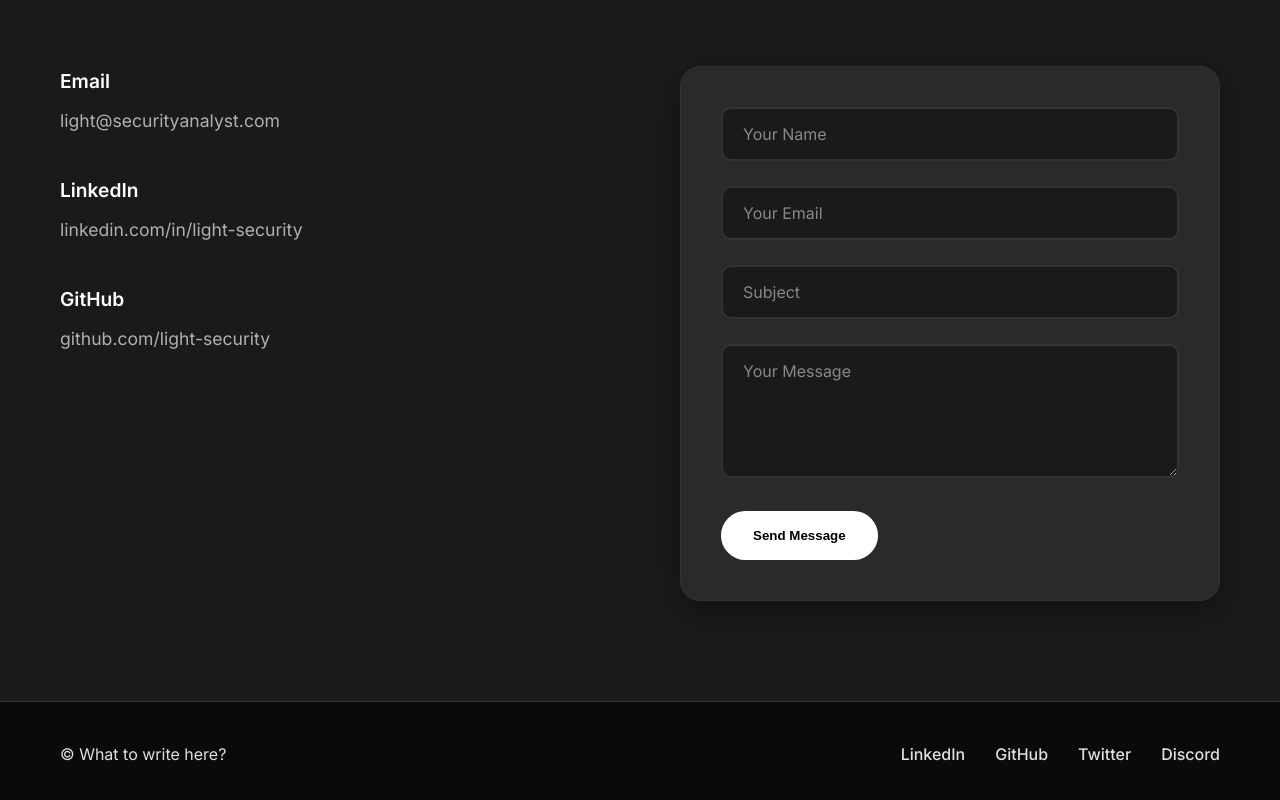
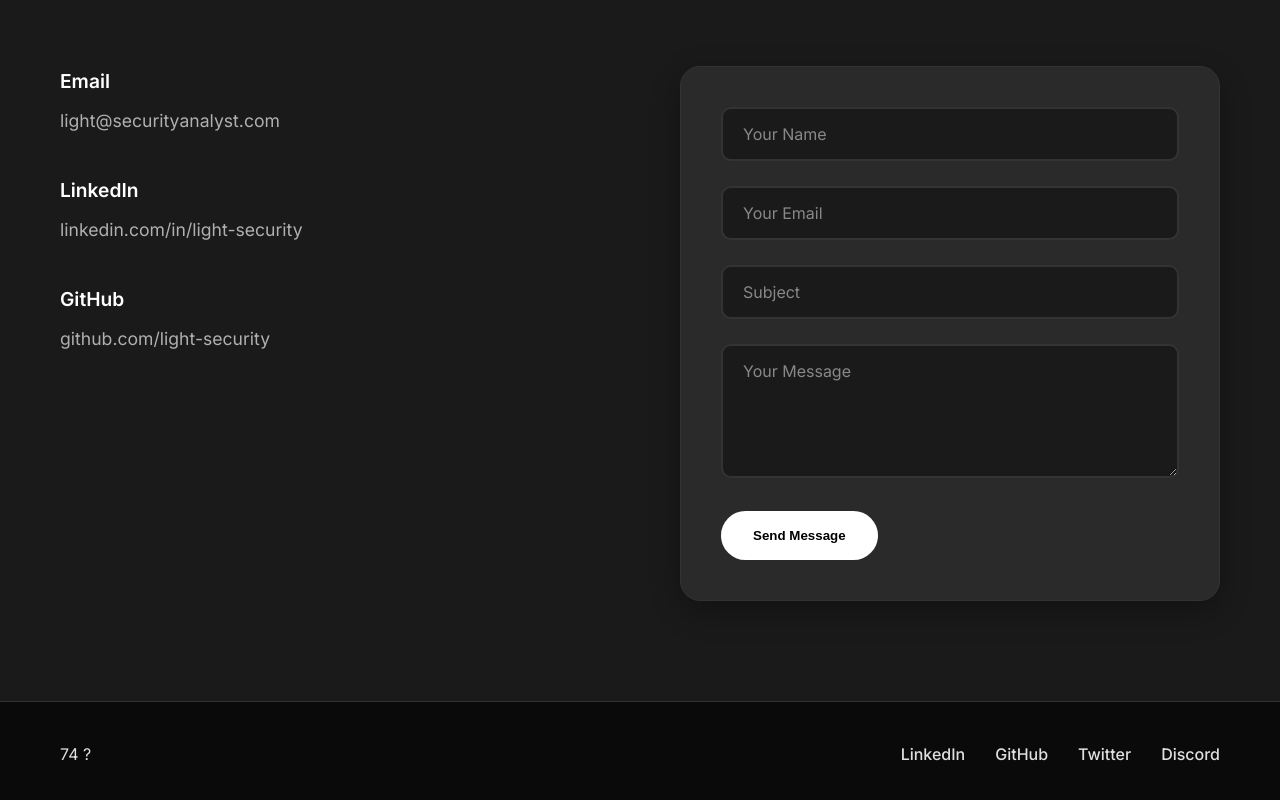
Before and after one commit to lightlevitate/Light, a plain HTML site: page index.html in a window 1280 px wide. Shown: the part 3404-4204 px from the top of the page. Drawn offline with Linux system fonts and the light colour scheme.

Commit message:
index.html

```diff
--- a/index.html
+++ b/index.html
@@ -207,7 +207,7 @@
         <div class="container">
             <div class="footer-content">
                 <div class="footer-text">
-                    <p>&copy; What to write here? </p>
+                    <p> 74 ? </p>
                 </div>
                 <div class="footer-social">
                     <a href="#" class="social-link">LinkedIn</a>
```
